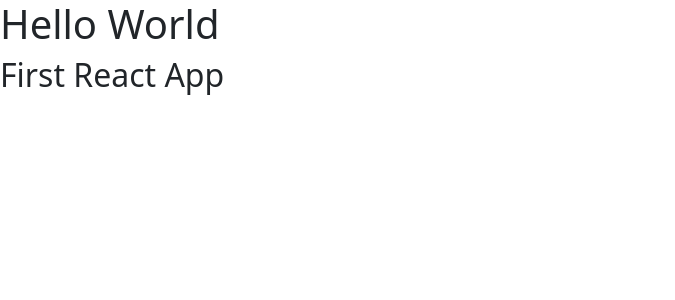
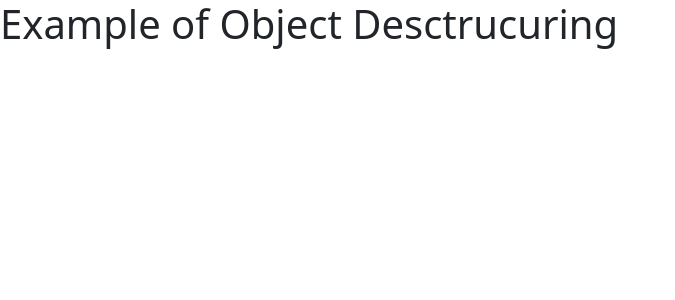
Before and after one commit to AlamSirji/Projects, a React (Create React App) app in the folder reactapp/: page / in a window 1280 px wide. Shown: the top 300 px of the page, without its empty margins (0-675 px from the left). Built offline with nearby package versions, Linux system fonts and the light colour scheme.

Commit message:
Obj Destructuring

```diff
--- a/reactapp/src/components/App.jsx
+++ b/reactapp/src/components/App.jsx
@@ -3,11 +3,38 @@ import { Component } from "react";
 import "bootstrap/dist/css/bootstrap.css";
 export default class App extends Component {
   render() {
+    // Normal case for objects
+    const address = {
+      street: "Meera Bagh",
+      city: "Delhi",
+      country: "India",
+    };
+
+    console.log(address.street);
+    console.log(address.city);
+    console.log(address.country);
+
+    //Now object desctructuring goes like this way ...
+
+    // const { street, city, country } = address;
+    // console.log(street);
+    // console.log(city);
+    // console.log(country);
+
+    // OR
+
+    const { street: st, city: ci, country: cn } = address;
+    console.log(st);
+    console.log(ci);
+    console.log(cn);
+
     return (
       <React.Fragment>
-        <h1>Hello World</h1>
-        <h2>First React App</h2>
+        <h1>Example of Object Desctrucuring</h1>
       </React.Fragment>
     );
   }
+  randomNumber() {
+    return Math.floor(Math.random() * 1000);
+  }
 }
```
